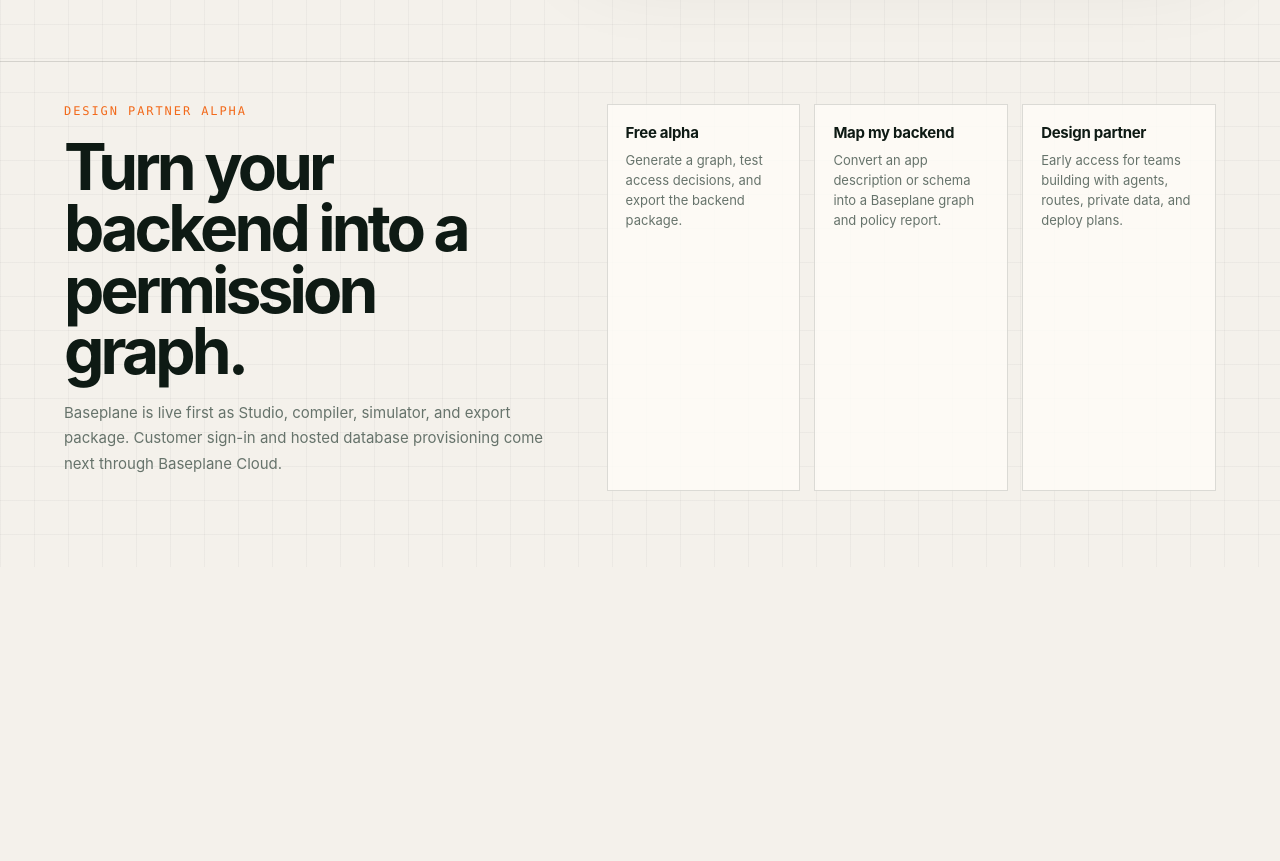
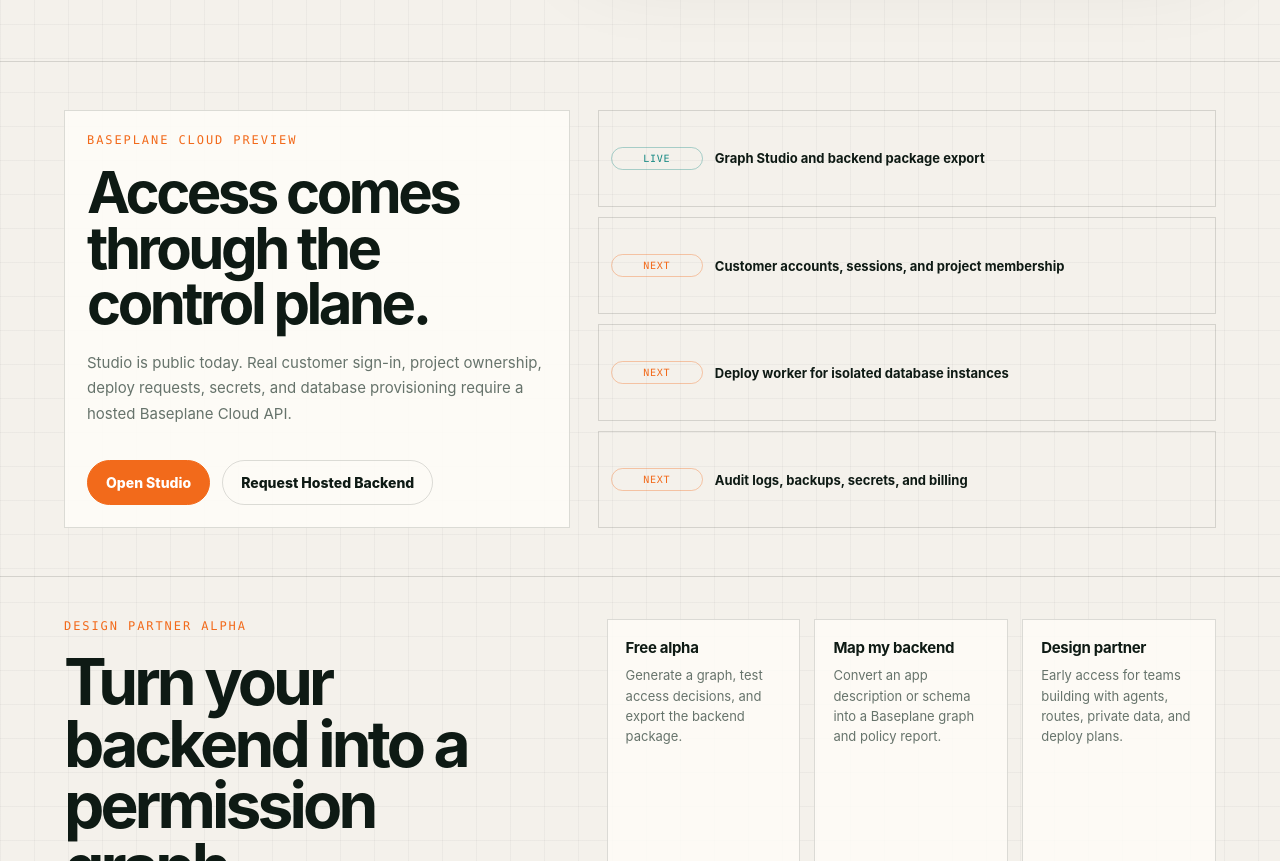
Before and after one commit to howwee20/baseplane, a website: page index.html in a window 1280 px wide. Shown: the part 894-1755 px from the top of the page. Before the commit the page ends 1461 px from the top, so only its background shows below. Drawn offline with Linux system fonts and the light colour scheme.

Commit message:
Point Baseplane sign in to cloud preview

```diff
--- a/index.html
+++ b/index.html
@@ -226,6 +226,57 @@
       border-top: 1px solid var(--line);
       padding: 42px clamp(28px, 5vw, 76px) 76px;
     }
+    .cloud-preview {
+      border-top: 1px solid var(--line);
+      padding: 48px clamp(28px, 5vw, 76px);
+    }
+    .cloud-preview-inner {
+      align-items: stretch;
+      display: grid;
+      grid-template-columns: minmax(0, 0.9fr) minmax(0, 1.1fr);
+      gap: 28px;
+      margin: 0 auto;
+      max-width: 1180px;
+    }
+    .cloud-card {
+      border: 1px solid var(--line);
+      background: rgba(255, 253, 248, 0.86);
+      padding: 22px;
+    }
+    .cloud-card h2 {
+      font-size: clamp(34px, 4.8vw, 58px);
+      max-width: 13ch;
+    }
+    .cloud-list {
+      display: grid;
+      gap: 10px;
+    }
+    .cloud-row {
+      align-items: center;
+      border: 1px solid var(--line);
+      display: grid;
+      grid-template-columns: 92px 1fr;
+      gap: 12px;
+      padding: 12px;
+    }
+    .cloud-pill {
+      border: 1px solid rgba(242, 106, 27, 0.35);
+      border-radius: 999px;
+      color: var(--orange);
+      font-family: var(--mono);
+      font-size: 10px;
+      letter-spacing: 0.08em;
+      padding: 5px 8px;
+      text-align: center;
+      text-transform: uppercase;
+    }
+    .cloud-pill.ready {
+      border-color: rgba(22, 137, 131, 0.35);
+      color: #168983;
+    }
+    .cloud-row strong {
+      font-size: 13px;
+    }
     .offers-inner {
       display: grid;
       grid-template-columns: minmax(0, 0.9fr) minmax(0, 1.1fr);
@@ -267,7 +318,8 @@
         grid-template-columns: 1fr;
       }
       .offers-inner,
-      .offer-grid {
+      .offer-grid,
+      .cloud-preview-inner {
         grid-template-columns: 1fr;
       }
       .schema-visual {
@@ -285,7 +337,7 @@
       <a class="brand" href="./">Baseplane</a>
       <nav class="nav">
         <a href="examples/generic-telemetry/baseplane.json">Example JSON</a>
-        <a href="signin/">Sign In</a>
+        <a href="#cloud-preview">Sign In</a>
         <a class="primary" href="app/">Open Studio</a>
       </nav>
     </header>
@@ -363,6 +415,25 @@
         </article>
       </section>
     </main>
+    <section class="cloud-preview" id="cloud-preview">
+      <div class="cloud-preview-inner">
+        <div class="cloud-card">
+          <div class="eyebrow">Baseplane Cloud Preview</div>
+          <h2>Access comes through the control plane.</h2>
+          <p class="copy">Studio is public today. Real customer sign-in, project ownership, deploy requests, secrets, and database provisioning require a hosted Baseplane Cloud API.</p>
+          <div class="actions">
+            <a class="button primary" href="app/">Open Studio</a>
+            <a class="button" href="mailto:howeej2255@gmail.com?subject=Baseplane%20hosted%20backend%20request">Request Hosted Backend</a>
+          </div>
+        </div>
+        <div class="cloud-list" aria-label="Baseplane Cloud readiness">
+          <div class="cloud-row"><span class="cloud-pill ready">Live</span><strong>Graph Studio and backend package export</strong></div>
+          <div class="cloud-row"><span class="cloud-pill">Next</span><strong>Customer accounts, sessions, and project membership</strong></div>
+          <div class="cloud-row"><span class="cloud-pill">Next</span><strong>Deploy worker for isolated database instances</strong></div>
+          <div class="cloud-row"><span class="cloud-pill">Next</span><strong>Audit logs, backups, secrets, and billing</strong></div>
+        </div>
+      </div>
+    </section>
     <section class="offers" id="design-partners">
       <div class="offers-inner">
         <div>
```
Also changed, not shown: app/index.html (+1 -1 lines).
